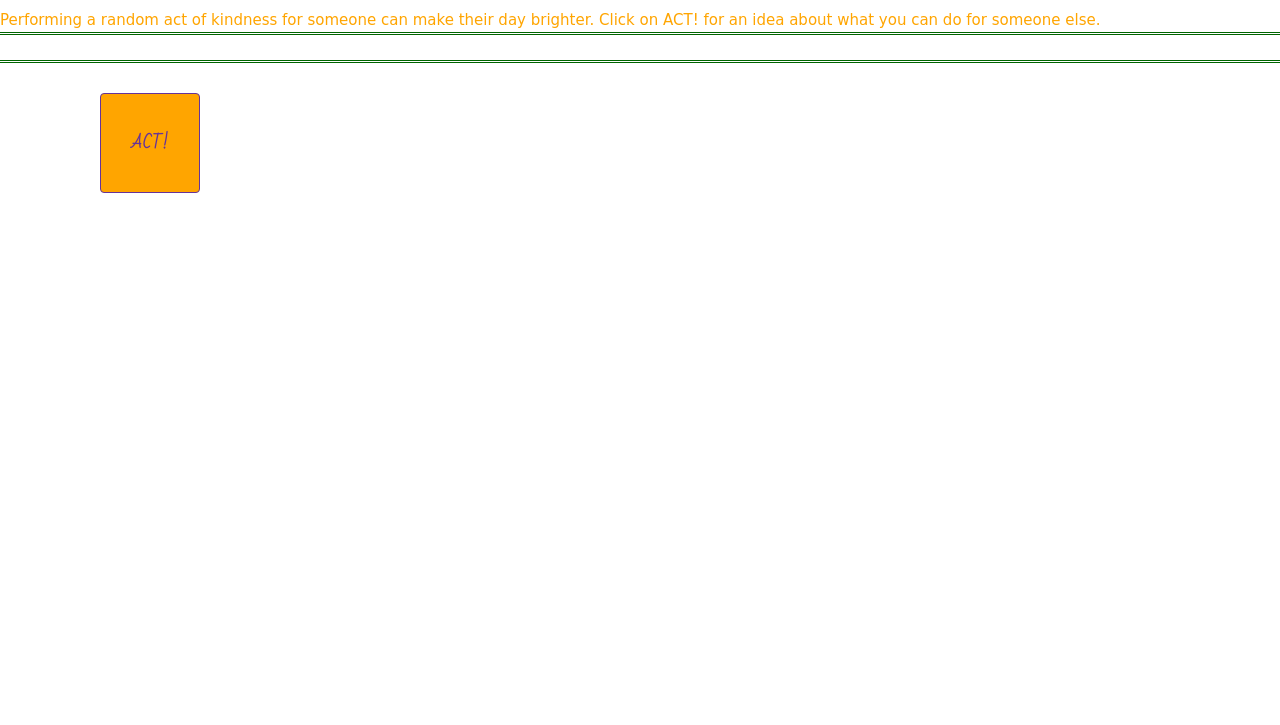
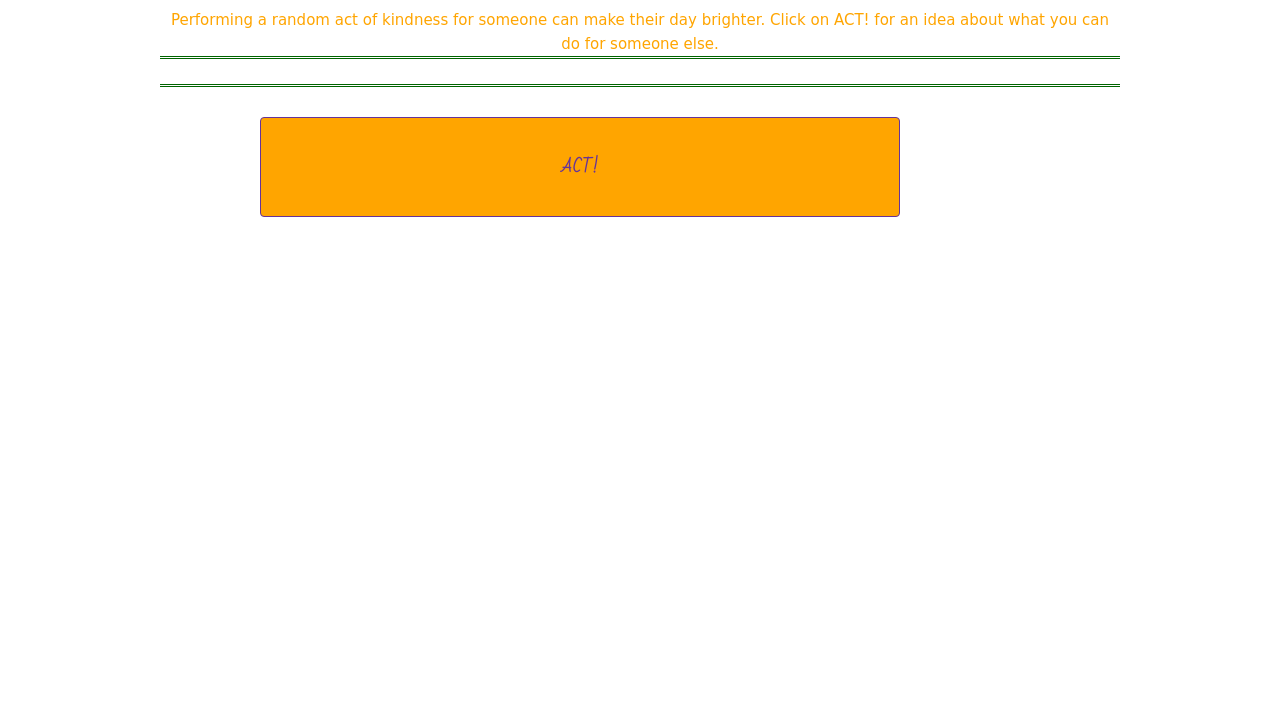
Before and after one commit to ZoeIML/kindess-generator, a plain HTML site: page index.html in a window 1280 px wide. Shown: the part 75-800 px from the top of the page. Drawn offline with nearby package versions, Linux system fonts and the light colour scheme; a web font is replaced by a local one.

Commit message:
css alignments fixed

```diff
--- a/index.html
+++ b/index.html
@@ -8,14 +8,14 @@
 <link href="https://fonts.googleapis.com/css?family=Bad+Script|Butterfly+Kids" rel="stylesheet">
 </head>
 <body>
-<div class="conatiner">
+<div class="container">
     <div class="title">
         <h1>Random Acts of Kindness</h1>
         <p>Performing a random act of kindness for someone can make their day brighter. Click on ACT! for an idea about what you can do for someone else.</p>
     </div>
     <div class="ideaBox para" id="seeMe">
     </div>
-    <div><button type="button" id="clickMe">Act!</button></div>
+    <div class="myButton"><button type="button" id="clickMe">Act!</button></div>
 </div>
 
 <script src="js/main.js" type="text/javascript"></script>
--- a/styles/main.css
+++ b/styles/main.css
@@ -14,6 +14,7 @@ h1 {
     font-size: 1000%;
     border-bottom: double;
     border-color: darkgreen;
+    text-align: center;
 }
 
 p {
@@ -22,11 +23,13 @@ p {
     font-size: 100%;
     border-bottom: double;
     border-color: darkgreen;
+    text-align: center;
 }
 
 .ideaBox {
     font-family: 'Bad Script', cursive;
     margin-bottom: 30px;
+    text-align: center;
 
 }
 
@@ -46,7 +49,11 @@ p {
     position: absolute;
     margin-left: 100px;
     height: 100px;
-    width: 100px;
+    width: 50vw;
+}
+
+.myButton {
+    margin: auto;
 }
 
 
```
